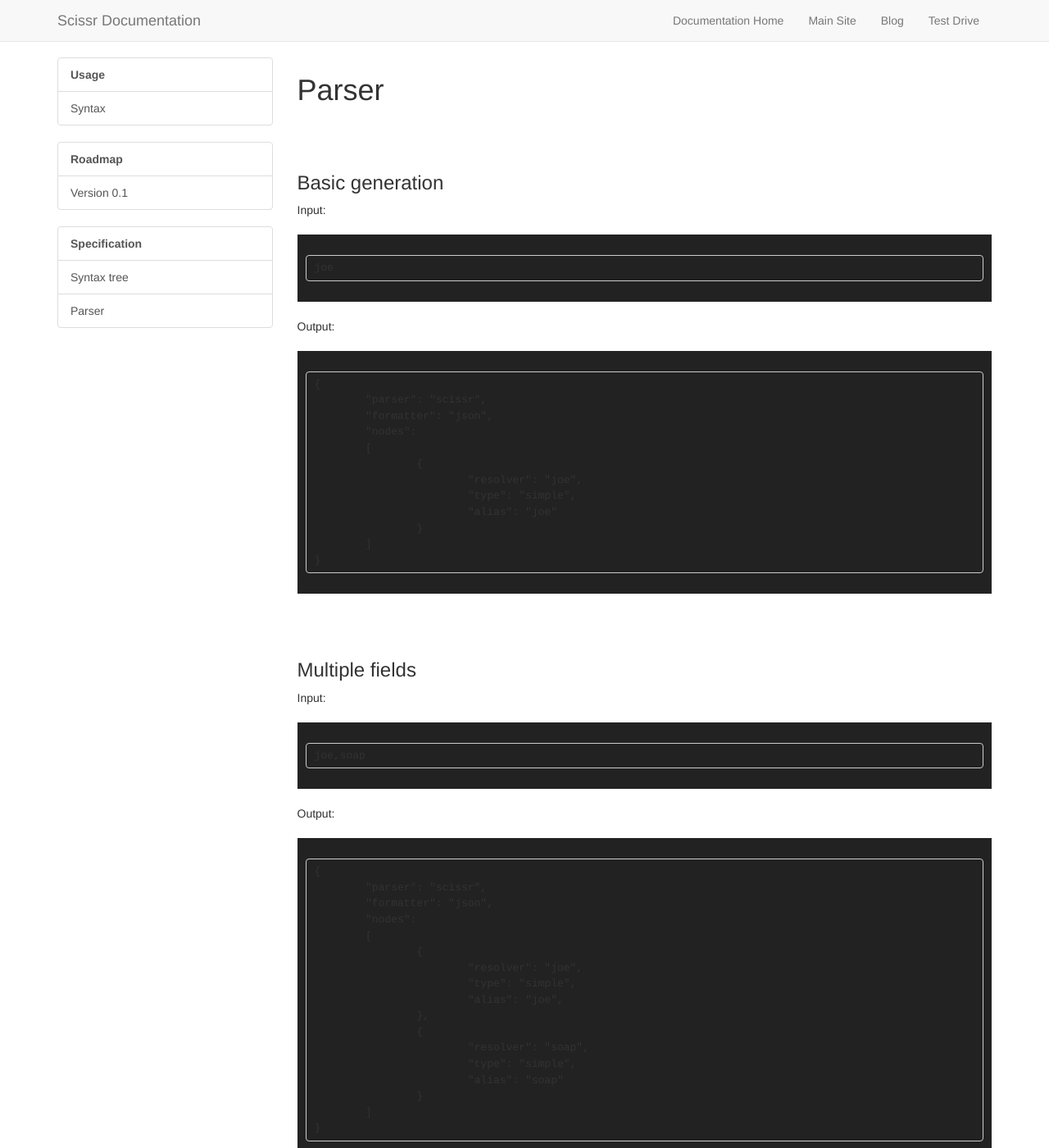
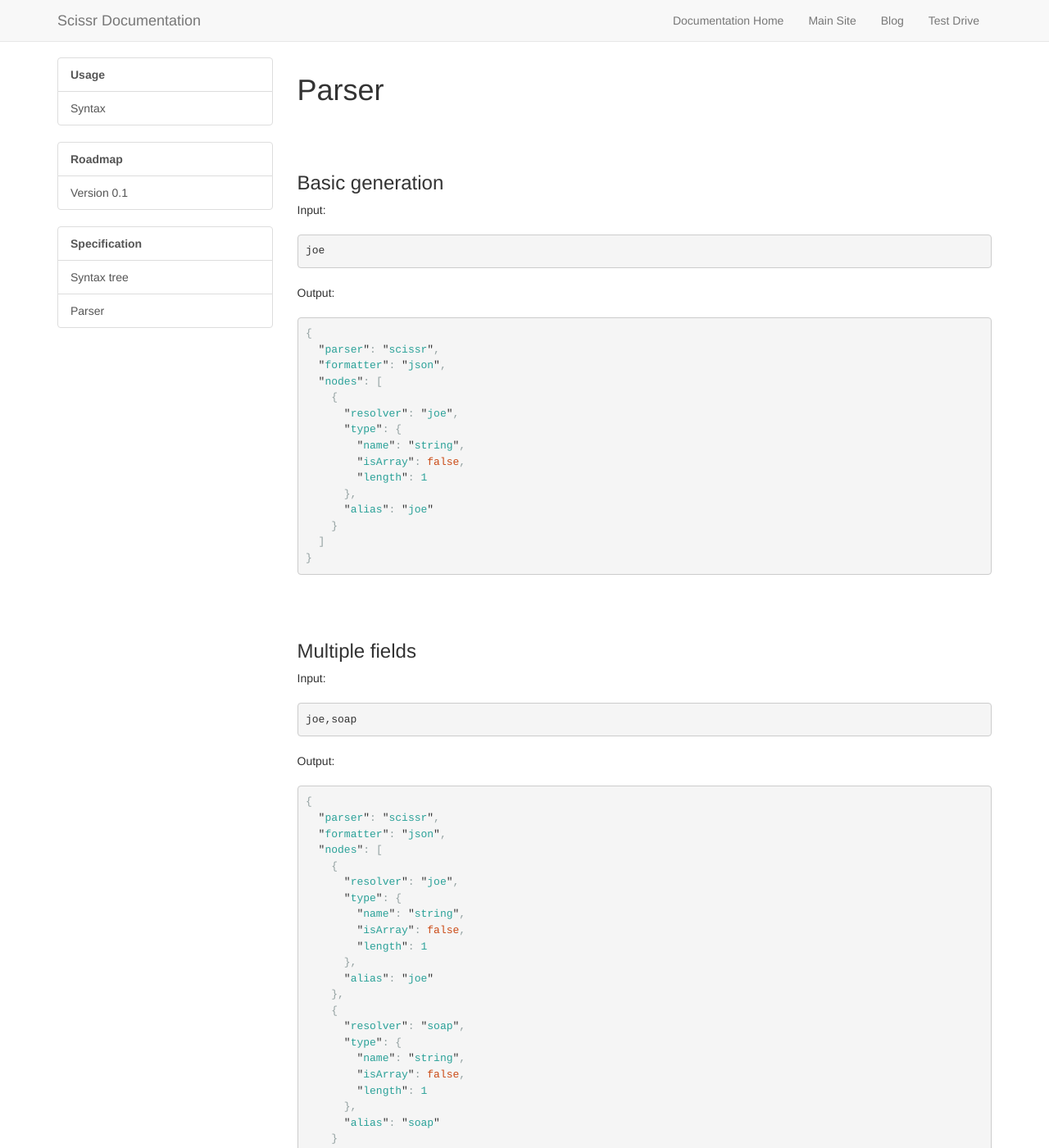
Before and after one commit to Scissr/scissr-docs, a Jekyll site: the page built from specification/parser/index.md, in a window 1280 px wide and 1400 px high. Shown: the whole window at 82% size. Built offline with Jekyll 4.4.1, drawn with Linux system fonts in a browser that asks for light colours; nearby versions of some CDN libraries; some of the changed text lies outside the part shown.

Commit message:
Moving feature examples to seperate json files

```diff
--- /dev/null
+++ b/_plugins/pretty_json.rb
@@ -0,0 +1,18 @@
+module Jekyll
+  module PrettyJsonFilter
+
+    def pretty_json(input)
+      begin
+        JSON.pretty_generate(input)
+      rescue JSON::GeneratorError => e
+        "Error: #{e}."
+      end
+    end
+
+  end
+end
+
+Liquid::Template.register_filter(Jekyll::PrettyJsonFilter)
+
+# USAGE:
+# {{ site.data.user | pretty_json }}
--- a/_scss/_highlights.scss
+++ b/_scss/_highlights.scss
@@ -4,8 +4,7 @@
 /***********************/
 
 .highlight {
-  background-color: $darkerGray;
-  padding: 5px 10px;
+
   margin: 20px 0;
 }
 
--- a/specification/parser/index.md
+++ b/specification/parser/index.md
@@ -10,19 +10,9 @@ Input:
 	joe
 
 Output:
-
-	{
-		"parser": "scissr",
-		"formatter": "json",
-		"nodes":
-		[
-			{
-				"resolver": "joe",
-				"type": "simple",
-				"alias": "joe"
-			}
-		]
-	}
+{% highlight javascript %}
+{{site.data.basic-generation | pretty_json}}
+{% endhighlight %}
 
 ###Multiple fields
 Input:
@@ -31,24 +21,9 @@ Input:
 	joe,soap
 
 Output:
-
-	{
-		"parser": "scissr",
-		"formatter": "json",
-		"nodes":
-		[
-			{
-				"resolver": "joe",
-				"type": "simple",
-				"alias": "joe",
-			},
-			{
-				"resolver": "soap",
-				"type": "simple",
-				"alias": "soap"
-			}
-		]
-	}
+{% highlight javascript %}
+{{site.data.multiple-fields | pretty_json}}
+{% endhighlight %}
 
 ###Field aliases
 Input:
@@ -57,19 +32,10 @@ Input:
 	name:joe
 
 Output:
+{% highlight javascript %}
+{{site.data.multiple-fields | pretty_json}}
+{% endhighlight %}
 
-	{
-		"parser": "scissr",
-		"formatter": "json",
-		"nodes":
-		[
-			{
-				"resolver": "joe",
-				"type": "simple",
-				"alias": "name"
-			}
-		]
-	}
 
 ###Arrays
 Input:
@@ -82,16 +48,22 @@ Produces:
 	{
 		"parser": "scissr",
 		"formatter": "json",
-		"nodes":
-		[
+		"nodes": [
 			{
-				"type": "array<complex>[3]",
+				"type": {
+					"name": "object",
+					"isArray": true,
+					"length": 3
+				},
 				"alias": "joeArray",
-				"nodes":
-				[
+				"nodes": [
 					{
 						"resolver": "joe",
-						"type": "simple",
+						"type": {
+							"name": "string",
+							"isArray": false,
+							"length": 1
+						},
 						"alias": "joe"
 					}
 				]
@@ -109,22 +81,32 @@ Produces:
 	{
 		"parser": "scissr",
 		"formatter": "json",
-		"nodes":
-		[
+		"nodes": [
 			{
 
-				"type": "array<complex>[3]",
+				"type": {
+					"name": "object",
+					"isArray": true,
+					"length": 3
+				},
 				"alias": "people",
-				"nodes":
-				[
+				"nodes": [
 					{
 						"resolver": "joe",
-						"type": "simple",
+						"type": {
+							"name": "string",
+							"isArray": false,
+							"length": 1
+						},
 						"alias": "joe"
 					},
 					{
 						"resolver": "soap",
-						"type": "simple",
+						"type": {
+							"name": "string",
+							"isArray": false,
+							"length": 1
+						},
 						"alias": "soap"
 					}
 				]
@@ -141,11 +123,14 @@ Produces:
 	{
 		"parser": "scissr",
 		"formatter": "json",
-		"nodes":
-		[
+		"nodes": [
 			{
 				"resolver": "abc",
-				"type": "array<simple>[3]",
+				"type": {
+					"name": "string",
+					"isArray": true,
+					"length": 3
+				},
 				"alias": "tags"
 			}
 		]
@@ -162,31 +147,49 @@ Produces:
 	{
 		"parser": "scissr",
 		"formatter": "json",
-		"nodes":
-		[
+		"nodes": [
 			{
 				"resolver": "joe",
-				"type": "simple",
+				"type": {
+					"name": "string",
+					"isArray": false,
+					"length": 1
+				},
 				"alias": "joe"
 			},
 			{
 				"resolver": "soap",
-				"type": "simple",
+				"type": {
+					"name": "string",
+					"isArray": false,
+					"length": 1
+				},
 				"alias": "soap"
 			},
 			{
-				"type": "complex",
+				"type": {
+					"name": "object",
+					"isArray": false,
+					"length": 1
+				},
 				"alias": "child",
-				"nodes":
-				[
+				"nodes": [
 					{
 						"resolver": "abc",
-						"type": "simple",
+						"type": {
+							"name": "string",
+							"isArray": false,
+							"length": 1
+						},
 						"alias": "abc"
 					},
 					{
 						"resolver": "def",
-						"type": "simple",
+						"type": {
+							"name": "string",
+							"isArray": false,
+							"length": 1
+						},
 						"alias": "def"
 					}
 				]
@@ -204,31 +207,49 @@ Produces:
 	{
 		"parser": "scissr",
 		"formatter": "json",
-		"nodes":
-		[
+		"nodes": [
 			{
 				"resolver": "joe",
-				"type": "simple",
+				"type": {
+					"name": "string",
+					"isArray": false,
+					"length": 1
+				},
 				"alias": "joe"
 			},
 			{
 				"resolver": "soap",
-				"type": "simple",
+				"type": {
+					"name": "string",
+					"isArray": false,
+					"length": 1
+				},
 				"alias": "soap"
 			},
 			{
-				"type": "array<complex>[3]",
+				"type": {
+					"name": "object",
+					"isArray": true,
+					"length": 3
+				},
 				"alias": "children",
-				"nodes":
-				[
+				"nodes": [
 					{
 						"resolver": "abc",
-						"type": "simple",
+						"type": {
+							"name": "string",
+							"isArray": false,
+							"length": 1
+						},
 						"alias": "abc"
 					},
 					{
 						"resolver": "def",
-						"type": "simple",
+						"type": {
+							"name": "string",
+							"isArray": false,
+							"length": 1
+						},
 						"alias": "def"
 					}
 				]
@@ -247,16 +268,23 @@ Produces:
 	{
 		"parser": "scissr",
 		"formatter": "json",
-		"nodes":
-		[
+		"nodes": [
 			{
 				"resolver": "string",
-				"type": "simple",
+				"type": {
+					"name": "string",
+					"isArray": false,
+					"length": 1
+				},
 				"alias": "string"
 			},
 			{
 				"resolver": "number",
-				"type": "simple",
+				"type": {
+					"name": "number",
+					"isArray": false,
+					"length": 1
+				},
 				"alias": "number"
 			}
 		]
@@ -272,16 +300,23 @@ Produces:
 	{
 		"parser": "scissr",
 		"formatter": "xml",
-		"nodes":
-		[
+		"nodes": [
 			{
 				"resolver": "string",
-				"type": "simple",
+				"type": {
+					"name": "string",
+					"isArray": false,
+					"length": 1
+				},
 				"alias": "string"
 			},
 			{
 				"resolver": "number",
-				"type": "simple",
+				"type": {
+					"name": "number",
+					"isArray": false,
+					"length": 1
+				},
 				"alias": "number"
 			}
 		]
```
Also changed, not shown: _data/basic-generation.json (added, +15 -0 lines), _data/field-aliases.json (added, +15 -0 lines), _data/multiple-fields.json (added, +24 -0 lines), 1 other file.
